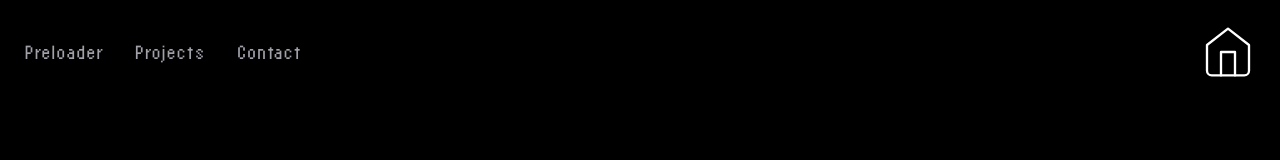
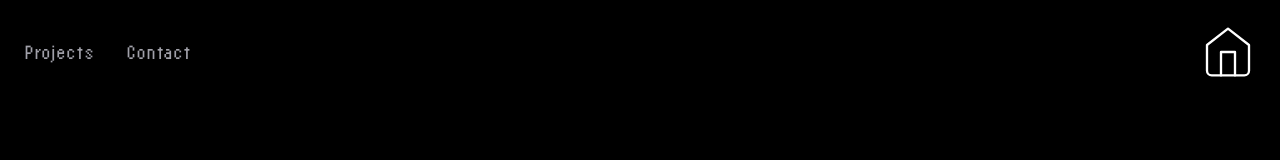
Before and after one commit to aarasawa/aarasawa.dev, a Next.js app: page /contact in a window 1280 px wide. Shown: the top 160 px of the page. Built offline with nearby package versions, Linux system fonts and the light colour scheme.

Commit message:
FIX: forgot to remove preloader off the navigation bar

```diff
--- a/app/boot/page.tsx
+++ /dev/null
@@ -1,9 +0,0 @@
-import Preloader from "../components/preloader";
-
-function boot() {
-  return (
-		<Preloader/>
-	);
-}
-
-export default boot;
--- a/app/components/Navigation.tsx
+++ b/app/components/Navigation.tsx
@@ -4,7 +4,6 @@ import Link from 'next/link';
 import React, { useEffect, useRef, useState } from 'react';
 
 const navigation = [
-	{ name: "Preloader", href: "/boot"},
 	{ name: "Projects", href: "/projects"},
 	{ name: "Contact", href: "/contact"},
 ];
```
